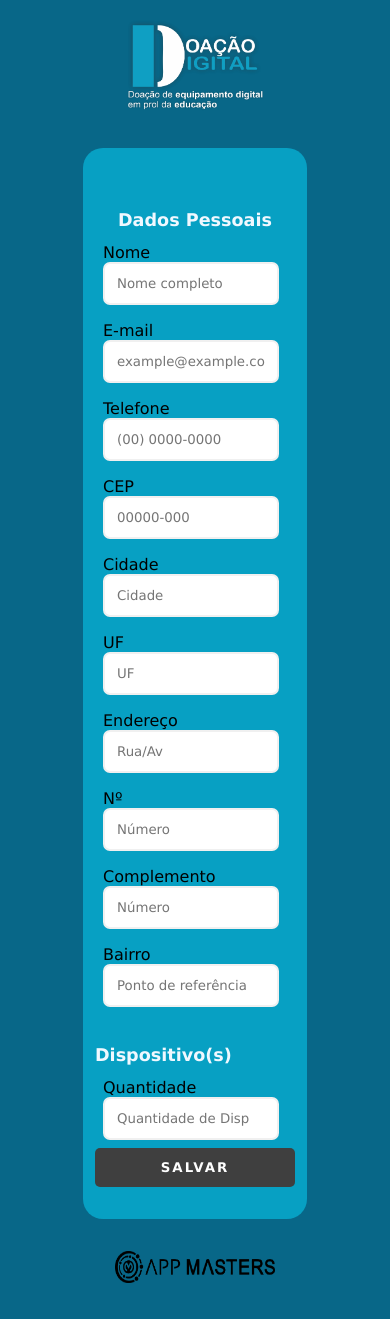
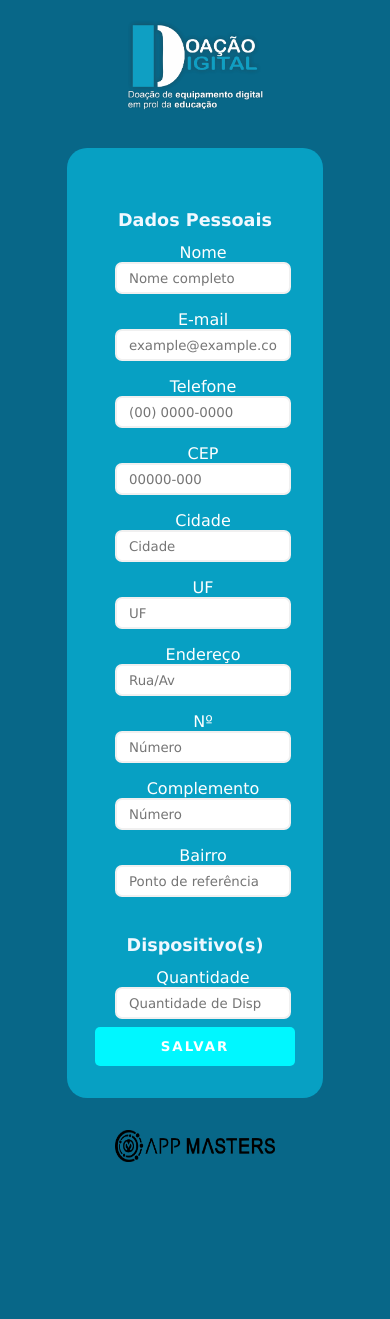
Before and after one commit to brenomorais-ti/doacao-computatores, a Next.js app: page / in a window 390 px wide. After the commit the page ends 1198 px from the top, so only its background shows below. Built offline with nearby package versions, Linux system fonts and the light colour scheme.

Commit message:
ajustes responsividades

```diff
--- a/src/components/Input/index.jsx
+++ b/src/components/Input/index.jsx
@@ -1,3 +1,4 @@
+
 const Input = (props) => {
   return (
     <div className='wrapper-input'>
--- a/src/pages/index.js
+++ b/src/pages/index.js
@@ -3,9 +3,6 @@ import { useState } from 'react'
 import Input from '../components/Input'
 import Select from '../components/Select'
 import axios from 'axios'
-
-
-
 
 export default function Home() {
 
@@ -256,10 +253,10 @@ export default function Home() {
                       deviceUpdate(value, name, index)}}/>
                 </div>))
               }
+          </form>
           <button className='button' onClick={onSubmit}>
               SALVAR
             </button>
-          </form>
         </section>
 
         <div className='image'>
--- a/src/styles/globals.css
+++ b/src/styles/globals.css
@@ -43,12 +43,14 @@ section h3 {
     padding-bottom: 5px;
     padding-top: 30px;
     font-size: 1.8rem;
+    text-align: center;
 }
 
 section h4 {
     color: aliceblue;
-    padding-bottom: 20px;
-    padding-top: 20px;
+    text-align: center;
+    padding-bottom: 5px;
+    padding-top: 40px;
 }
 
 .form {
@@ -56,6 +58,7 @@ section h4 {
     flex-direction: column;
     align-items: center;
 }
+
 
 input {
     outline: unset;
@@ -107,6 +110,15 @@ button::before {
     skew(-10deg);
 }
 
+button:hover::before {
+    transform: translate(300px)
+                skew(-20deg);
+}
+
+button {
+    background: #00f7ff;
+}
+
 .row {
     display: flex;
 }
@@ -114,10 +126,12 @@ button::before {
 .wrapper-input {
     display: flex;
     flex-direction: column;
+    align-items: center;
+    color: #fff;
     margin: 0.5rem;
     width: 100%;
 }
-
+/*page instituições*/
 .image img{
     width: 10rem;
     height: 2rem;
@@ -153,7 +167,7 @@ button::before {
 /*SMARTPHONE-S*/
 @media (max-width: 399px) {
     section {
-        width: 14rem;
+        width: 16rem;
     }
 
     .row {
@@ -163,10 +177,12 @@ button::before {
 
     input {
         width: 11rem;
+        height: 2rem;
     }
 
     select {
         width: 12rem;
+        height: 2rem;
     }
 
     section h3 {
@@ -186,7 +202,7 @@ button::before {
 /*SMARTPHONE-M*/
 @media (min-width: 400px) and (max-width: 499px) {
     section {
-        width: 18rem;
+        width: 19rem;
     }
 
     .row {
@@ -196,10 +212,12 @@ button::before {
 
     input {
         width: 13rem;
+        height: 2.1rem;
     }
 
     select {
         width: 14rem;
+        height: 2.1rem;
     }
 
     section h3 {
@@ -222,12 +240,18 @@ button::before {
         width: 20rem;
     }
 
+    input {
+        width: 14rem;
+        height: 2.2rem;
+    }
+
     .row {
         flex-direction: column;
     }
 
     select {
         width: 14rem;
+        height: 2.2rem;
     }
 
     main .image-logo img {
@@ -247,12 +271,18 @@ button::before {
         width: 30rem;
     }
 
+    input {
+        width: 15rem;
+        height: 2.4rem;
+    }
+
     .row {
         flex-direction: column;
     }
 
     select {
         width: 17rem;
+        height: 2.4rem;
     }
 
     main .image-logo img {
@@ -269,6 +299,11 @@ button::before {
 @media (min-width: 700px) and (max-width: 799px) {
     section {
         width: 30rem;
+    }
+
+    input {
+        width: 15rem;
+        height: 2.5rem;
     }
 
     .row {
```
Lines whose indentation alone changed are shown as unchanged.
